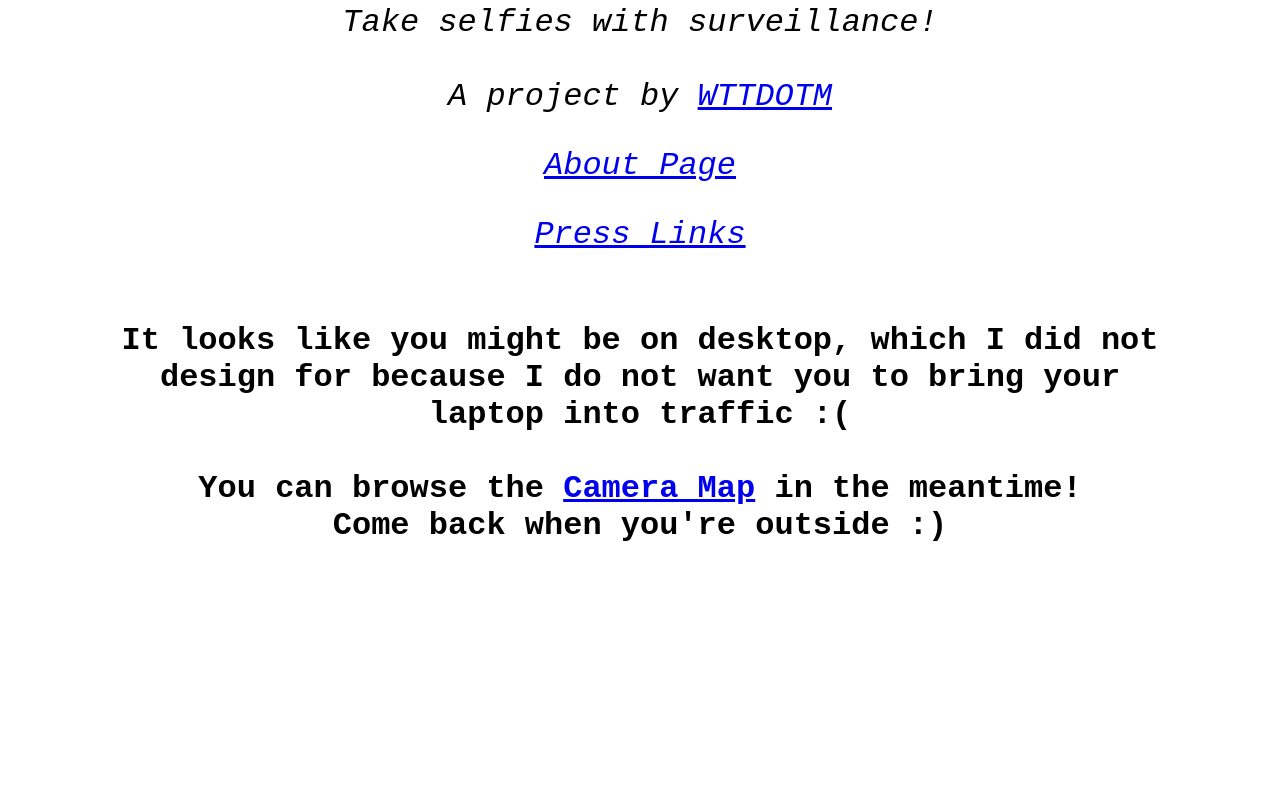
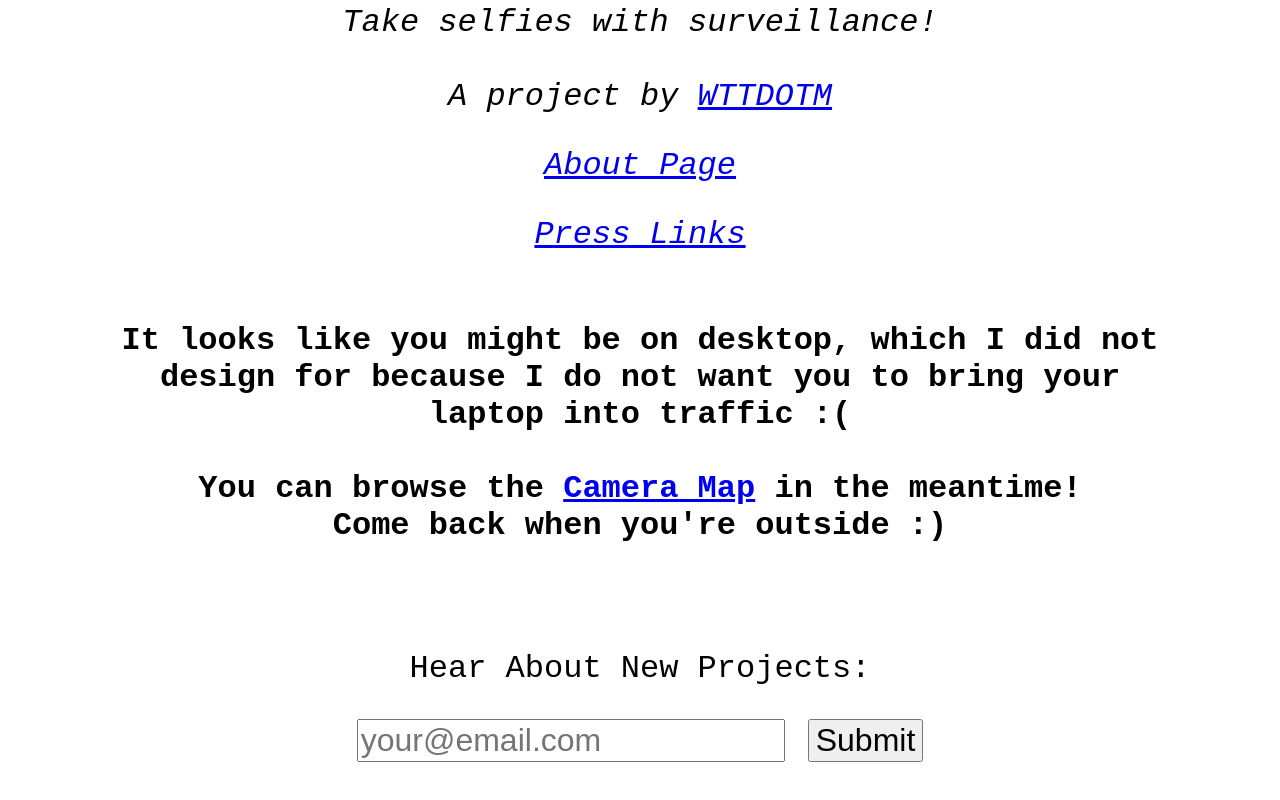
Before and after one commit to wttdotm/traffic_cam_photobooth, a plain HTML site: page index.html in a window 1280 px wide. Shown: the part 376-1176 px from the top of the page. Before the commit the page ends 1023 px from the top, so only its background shows below. Drawn offline with nearby package versions, Linux system fonts and the light colour scheme; no server answers.

Commit message:
added email submission w/htmx

```diff
--- a/index.html
+++ b/index.html
@@ -19,6 +19,7 @@
     <meta name="twitter:description" content="Take selfies with traffic cameras! An anti-surveillance site by WTTDOTM.">
     <meta name="twitter:image" content="https://trafficcamphotobooth.com/linkPreview.png">
     <link rel="stylesheet" href="styles.css"></style>
+    <script src="https://unpkg.com/htmx.org@2.0.2" integrity="sha384-Y7hw+L/jvKeWIRRkqWYfPcvVxHzVzn5REgzbawhxAuQGwX1XWe70vji+VSeHOThJ" crossorigin="anonymous"></script>
     <script>
       //this is diy alternative to a google analytics
       //it only logs IP (for calcultating unique views) and event type
@@ -26,7 +27,9 @@
       //pls do not spam I just want to know how many ppl use my site
       //you can view the source code at https://github.com/we-make-internet/home-page/blob/main/www/diyPixel/trafficCamPixel.php
       fetch('https://wemakeinter.net/diyPixel/trafficCamPixel.php?event=pageView')
+
     </script>
+    <meta name="htmx-config" content='{"selfRequestsOnly":false}'>
     <style>
       .onDesktop {
         color: black;
@@ -34,6 +37,17 @@
         font-size: xx-large;
         display: none;
       }
+      form {
+        margin: 0 auto;
+        font-size: 1.2em;
+        width: 80%;
+        min-height: 30px;
+        align-self: center;
+        align-items: center;
+        justify-content: center;
+      }
+
+      input {font-size: xx-large;}
 
       @media only screen and (min-width: 1000px) {
         .onDesktop {
@@ -61,6 +75,12 @@
             You can browse the <a href="./map.html?onDesktop=yes">Camera Map</a> in the meantime!</b><br/>
             Come back when you're outside :)
         </div>
+      <br/>
+      <br/>
+        <p>Hear About New Projects:</p>
+        <form hx-post="https://wttdotm-email_capture.web.val.run/">
+          <input type="email" id="email" name="email" placeholder="your@email.com">  <input type="submit" value="Submit">
+      </form>
     </div>
   </body>
 </html>
```
